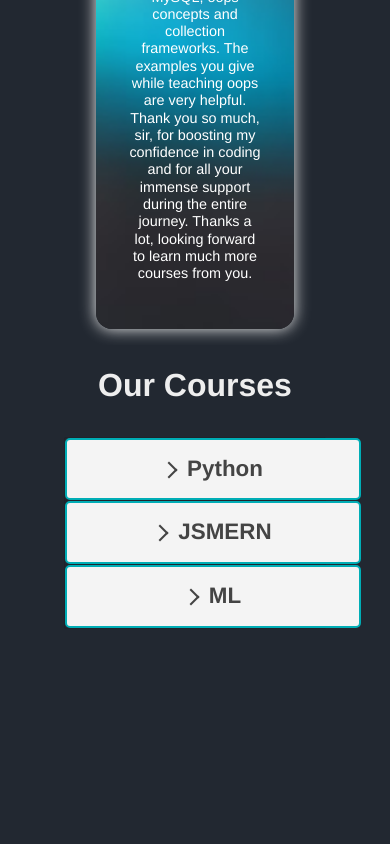
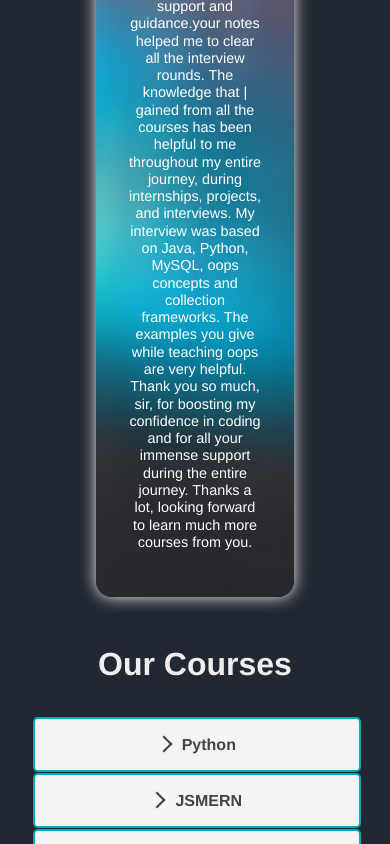
Before and after one commit to Kartik11082/KCProject, a React (Create React App) app: page / in a window 390 px wide. Shown: the part 1156-2000 px from the top of the page. Before the commit the page ends 1849 px from the top, so only its background shows below. Built offline with nearby package versions, Linux system fonts and the light colour scheme; no server answers.

Commit message:
Changed Firebase Project and added its config

```diff
--- a/src/FBConfig.js
+++ b/src/FBConfig.js
@@ -2,13 +2,14 @@ import { initializeApp } from "firebase/app";
 import { getDatabase } from "firebase/database";
 
 const firebaseConfig = {
-  apiKey: "AIzaSyB1Gyj2qlLIfM7gsH6CbZ6u_vj9MriJdDk",
-  authDomain: "ss-app-88d7b.firebaseapp.com",
-  databaseURL: "https://ss-app-88d7b-default-rtdb.firebaseio.com",
-  projectId: "ss-app-88d7b",
-  storageBucket: "ss-app-88d7b.appspot.com",
-  messagingSenderId: "585910966990",
-  appId: "1:585910966990:web:21edac42b576f674cfce9f",
+  apiKey: "AIzaSyC63-LdWuOfiOHOd2fktLnUP38IRFouTE8",
+  authDomain: "kcproject11.firebaseapp.com",
+  databaseURL:
+    "https://kcproject11-default-rtdb.asia-southeast1.firebasedatabase.app",
+  projectId: "kcproject11",
+  storageBucket: "kcproject11.appspot.com",
+  messagingSenderId: "290296969014",
+  appId: "1:290296969014:web:d7d5a365d455530a596597",
 };
 
 const app = initializeApp(firebaseConfig);
--- a/src/components/Enquiry/Enquiry.js
+++ b/src/components/Enquiry/Enquiry.js
@@ -12,12 +12,10 @@ function Enquiry() {
   });
 
   const hName = (event) => {
-    // console.log(name);
     setName(event.target.value);
   };
 
   const hContact = (event) => {
-    // console.log(contact);
     setContact(event.target.value);
   };
 
@@ -28,7 +26,6 @@ function Enquiry() {
   const hCourses = (event) => {
     const { value, checked } = event.target;
     const { languages } = courses;
-    // console.log(`${value} is ${checked}`);
 
     if (checked) {
       setCourses({
@@ -43,7 +40,6 @@ function Enquiry() {
 
   const submitQuery = (event) => {
     event.preventDefault();
-    // const msg = `${name}, ${contact}, ${message}, ${courses.languages}`;
     const date = new Date().toString();
     const node = name + "==>" + date;
     const reference = ref(db, "query/" + node);
--- a/src/components/Home/Courses/Courses.css
+++ b/src/components/Home/Courses/Courses.css
@@ -40,3 +40,28 @@
 .course__detail:hover {
     transform: scale(1.05);
 }
+
+@media screen and (max-width: 50em) {
+    .courses__section {
+        margin: 2rem;
+        padding: 0;
+        font-size: 1rem;
+    }
+
+    .courses__title {
+        font-size: 1rem;
+    }
+
+    .course__detail {
+        font-size: 1rem;
+    }
+
+    .course__detail:hover {
+        transform: scale(1);
+    }
+
+    .accordion__heading {
+        margin: 0;
+        width: 90%;
+    }
+}
--- a/src/components/Home/Quotes/Quotes.js
+++ b/src/components/Home/Quotes/Quotes.js
@@ -19,6 +19,8 @@ function Quotes() {
       })
       .catch((err) => {
         setLoading(false);
+        setQuotes("The only way to learn a new programming language is by writing programs in it");
+        setQuoteAuthor("Dennis Ritchie");
       });
   }, []);
 
```
Also changed, not shown: 1 other file (tests, documents, lock files or other folders).
